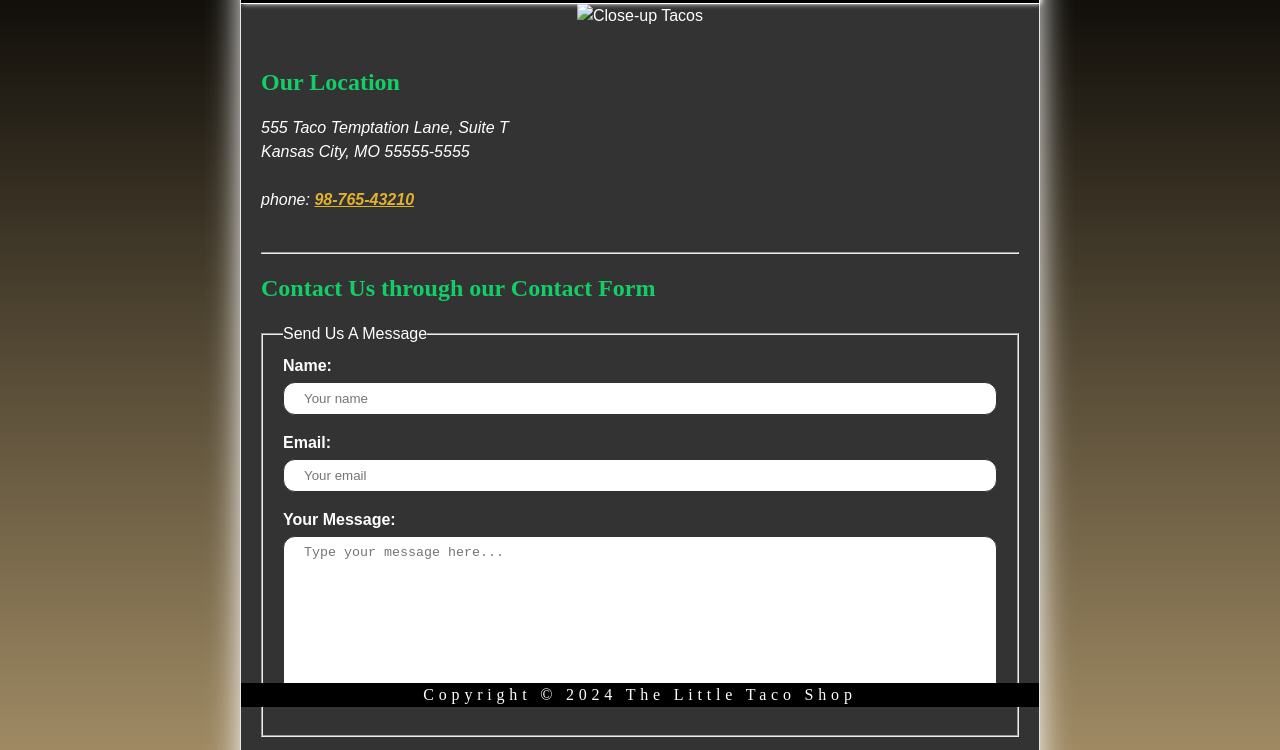
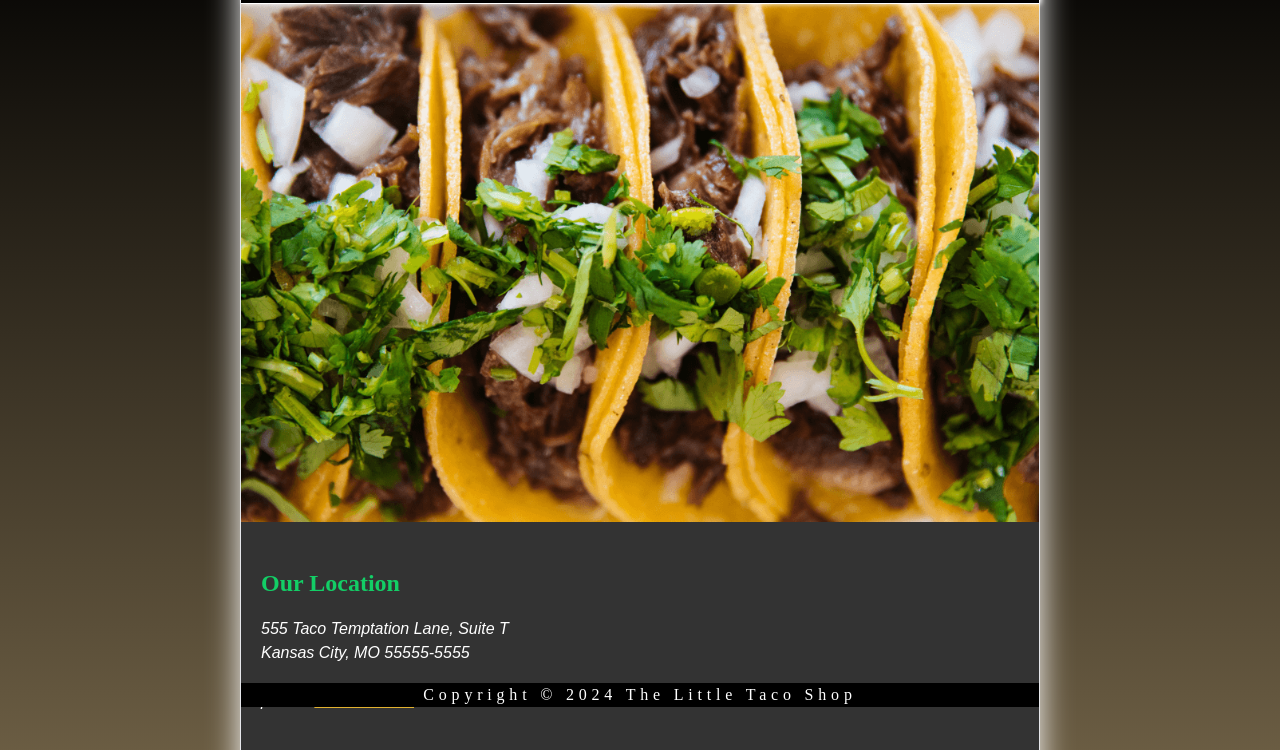
Before and after one commit to s298872/s298872, a plain HTML site: page contact.html in a window 1280 px wide. Shown: the part 93-843 px from the top of the page. Drawn offline with Linux system fonts and the light colour scheme.

Commit message:
Update contact.html

```diff
--- a/contact.html
+++ b/contact.html
@@ -4,7 +4,7 @@
     <meta charset="UTF-8">
     <meta name="viewport" content="width=device-width, initial-scale=1.0">
     <title>Little Taco Shop</title>
-    <link rel="icon" href="images/favicon.ico">
+    <link rel="icon" href="favicon.ico">
     <link rel="stylesheet" href="styles.css">
     <script src="maker.js" defer></script>
 </head>
@@ -23,7 +23,7 @@
     </header>
     <div class="hero">
         <figure class="hero__figure">
-            <img class="hero__img" src="images/tacos_close_up_1000x649.png" alt="Close-up Tacos"  title="Tacos ready to eat">
+            <img class="hero__img" src="tacos_close_up_1000x649.png" alt="Close-up Tacos"  title="Tacos ready to eat">
             <figcaption class="hero__figcaption">Our Delicious Tacos</figcaption>
         </figure>
     </div>
```
